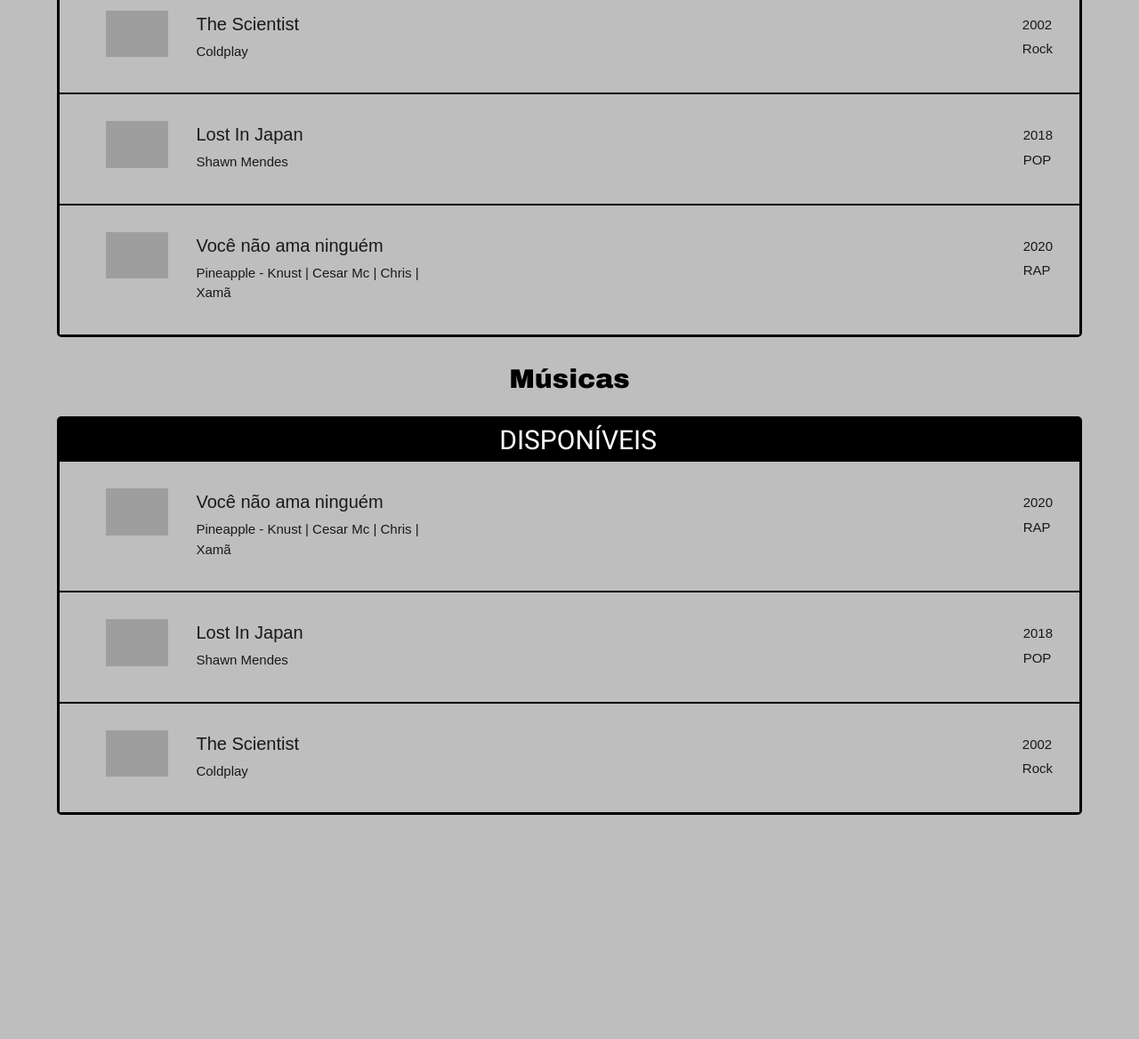
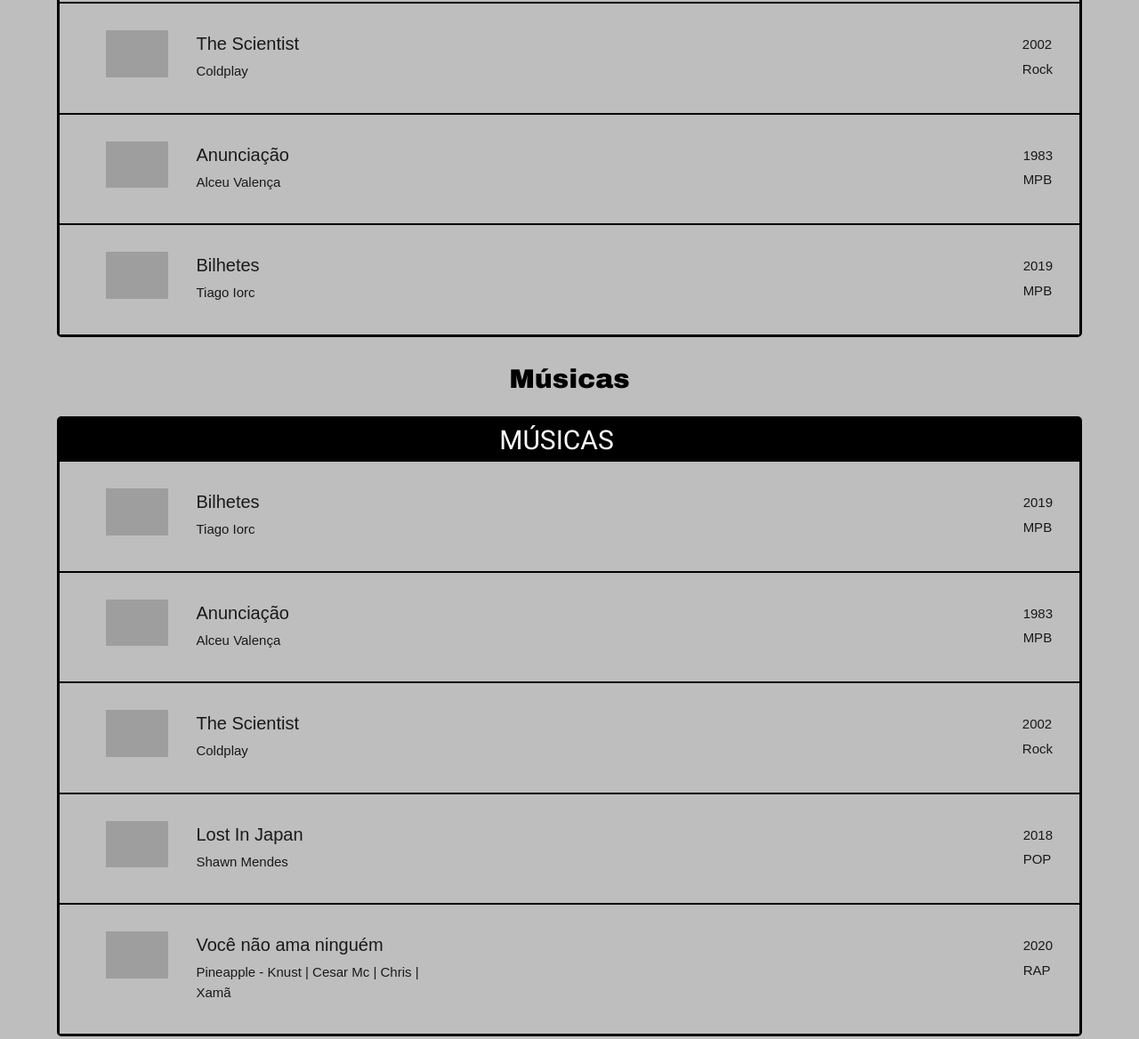
Before and after one commit to aesthermagalhaes/SingLyrics, a website: page public/index.html in a window 1280 px wide. Shown: the part 472-1640 px from the top of the page at 89% size. Before the commit the page ends 1403 px from the top, so only its background shows below. Drawn offline with Linux system fonts and the light colour scheme; grey boxes are pictures that could not be loaded; files whose address does not match are found by name.

Commit message:
atualizado

```diff
--- a/public/index.html
+++ b/public/index.html
@@ -1,16 +1,12 @@
 <html>
     <head>
         <title> Músicas </title>
-        <link href="https://cdnjs.cloudflare.com/ajax/libs/popper.js/1.11.0/umd/popper.min.js">
-        <link href="https://fonts.googleapis.com/icon?family=Material+Icons" rel="stylesheet">
         <meta charset="utf-8">
         <link rel="stylesheet" href="css/panel.css">
         <link type="text/css" rel="stylesheet" href="css/materialize.css"/>
         <link rel="stylesheet" href="css/crudmusica.css">
 		<link rel="stylesheet" href="css/crudvendedor.css">
-
-
-
+		<link href="https://fonts.googleapis.com/icon?family=Material+Icons" rel="stylesheet">
     </head>
     <body >
         <nav class="black">
@@ -32,8 +28,8 @@
                  <h1 class="panel__title" >  TOP 5 SONGS</h1>
             </div>
 
-            <div>
-                <ul id="repo-list">
+            <div  >
+                <ul id="repo-list-top-5">
 
                     <!-- Lista gerada -->
 
@@ -47,17 +43,23 @@
         <center>
             <h1><font face="Arial Black" class="lugar"> <color="white"> Músicas</font></h1>
         </center>
-            <div class="flex-panel">
-                <div class= "panel__header">
-                   <h1 class="panel__title" > DISPONÍVEIS</h1>
+
+
+                <div class="flex-panel" >
+
+
+                    <div class= "panel__header">
+                        <h1 class="panel__title"  > MÚSICAS</h1>
+                    </div>
+
+
+                    <div id="tabelaProduto" class="display highlight">
+                        <ul id="repo-list">
+                            <!-- Lista gerada  -->
+                       </ul>
+                    </div>
                 </div>
 
-                <div id="tabelaProduto" class="display highlight">
-                    <ul id="repo-list-avaliable">
-                        <!-- Lista gerada -->
-                   </ul>
-                </div>
-            </div>
 
             <form id="repo-form">
 
--- a/public/src/tabelademusicas.js
+++ b/public/src/tabelademusicas.js
@@ -63,9 +63,11 @@
 	if(url_atual.indexOf('musica.html') != -1 || url_atual.indexOf('index.html') != -1){
 		$html=createTableWithNewContent(musicas);
 		$("#repo-list").prepend($html);
-		if(url_atual.indexOf('musica.html') != -1 || url_atual.indexOf('index.html') != -1){
-			$html2=createTableWithAvailableContent(musicas);
-			$("#repo-list-avaliable").prepend($html2);
+		if(url_atual.indexOf('index.html') != -1){
+			$html2=createTableWithTopFiveContent(musicas);
+			$("#repo-list-top-5").prepend($html2);
+			$html3=createTableWithAvailableContent(musicas);
+			$("#repo-list-avaliable").prepend($html3);
 		}
 	}else if(url_atual.indexOf('reproduzir.html') != -1){
 		generatorPageMusic(musicas);
@@ -146,6 +148,7 @@
 		let vetContent = JSON.parse(localStorage.getItem('tabelaMusica'));
 	    let musicaSelecionada = JSON.parse(localStorage.getItem('musicaSelecionada'));
 	    let index = 0;
+	    if(vetContent.length > 5){
 		    if(!((typeof vetContent == "undefined" || vetContent == null) && (musicaSelecionada != 0 && musicaSelecionada != 1 && musicaSelecionada != 2)
 		        && (typeof musicaSelecionada == "undefined" || musicaSelecionada == null)) ){
 		        let have = false;
@@ -162,6 +165,9 @@
 		            alert('Excluido com sucesso');
 		            $(location).attr('href', 'musica.html');
 		        }
+		    }
+		}else{
+			alert('Não foi possível excluir. Limite minimo de músicas cadastradas');
 		}
 	});
 
@@ -218,6 +224,31 @@
 	    return $html;
 	}
 
+	//For available songs
+	function createTableWithTopFiveContent(vetContent){
+
+		$html = '';
+		if(!(typeof vetContent == "undefined" || vetContent == null)){
+			for (var i = 0; i < 5; i++) {
+				$html += '<section class="flex-container" id="clicavel" onclick="executaAcao(\''+vetContent[i]['nome']+'\')">'+
+		            '<div class="flex-item1">'+
+		            '    <img src="'+vetContent[i]['capa']+'"/>'+
+		            '</div>'+
+		            '<div class="flex-item2">'+
+		            '    <strong>  '+vetContent[i]['nome']+'  </strong>'+
+		            '    <p>'+vetContent[i]['artista']+'</p> '+
+		            '</div>'+
+		            '<div class="flex-item3">'+
+		            '    <p> '+vetContent[i]['ano']+'</p>'+
+		            '    <p> '+vetContent[i]['escolha']+' </p>'+
+		            '</div>'+
+		        '</section>';
+		    }
+		}
+
+	    return $html;
+	}
+
 	function generatorPageMusic(vetContent){
 		let musicaSelecionada = JSON.parse(localStorage.getItem('musicaSelecionada'));
 		if(!(typeof vetContent == "undefined" || vetContent == null)){
```
Also changed, not shown: public/cadastrarmusica.html (+4 -4 lines), public/reproduzir.html (+1 -1 lines), public/src/cadastrarmusica.js (+0 -8 lines). Lines whose indentation alone changed are shown as unchanged.
